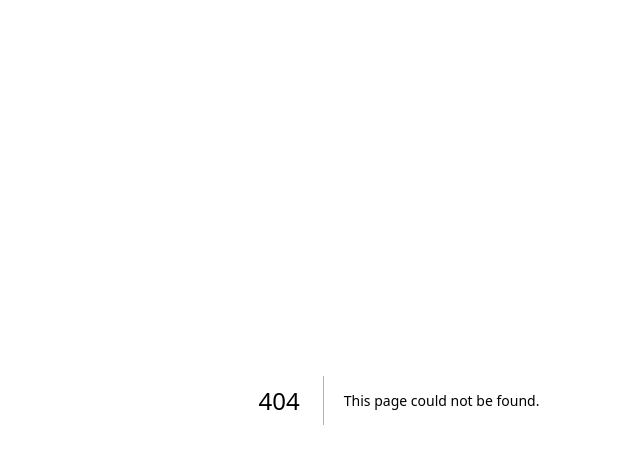
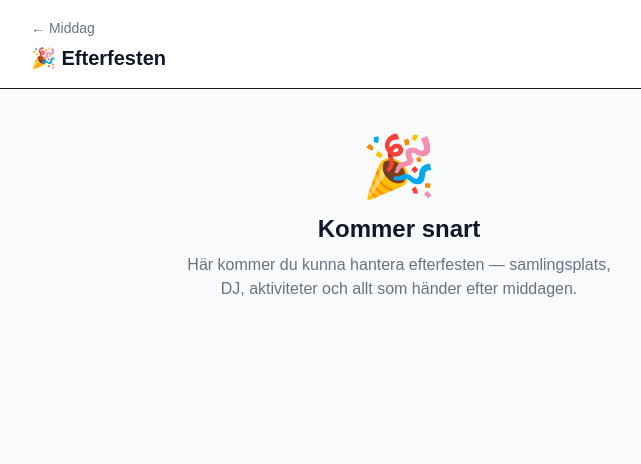
Before and after one commit to marcus-ai-bot/cykelfesten, a Next.js app: page /organizer/event/1/afterparty in a window 1280 px wide. Before the commit this address had no page. Shown: the top 464 px of the page, without its empty margins (241-882 px from the left). Built offline with nearby package versions, Linux system fonts and the light colour scheme.

Commit message:
Add Efterfesten card in Middag + coming soon page

```diff
--- /dev/null
+++ b/src/app/(organizer)/organizer/event/[eventId]/afterparty/page.tsx
@@ -0,0 +1,30 @@
+'use client';
+
+import { useParams } from 'next/navigation';
+import Link from 'next/link';
+
+export default function AfterpartyPage() {
+  const params = useParams();
+  const eventId = params.eventId as string;
+
+  return (
+    <div className="min-h-screen bg-gray-50">
+      <header className="bg-white border-b">
+        <div className="max-w-3xl mx-auto px-4 py-4">
+          <Link href={`/organizer/event/${eventId}?phase=dinner`} className="text-gray-500 hover:text-gray-700 text-sm">← Middag</Link>
+          <h1 className="text-xl font-bold text-gray-900 mt-1">🎉 Efterfesten</h1>
+        </div>
+      </header>
+
+      <main className="max-w-3xl mx-auto px-4 py-12">
+        <div className="text-center">
+          <div className="text-6xl mb-4">🎉</div>
+          <h2 className="text-2xl font-bold text-gray-900 mb-2">Kommer snart</h2>
+          <p className="text-gray-500 max-w-md mx-auto">
+            Här kommer du kunna hantera efterfesten — samlingsplats, DJ, aktiviteter och allt som händer efter middagen.
+          </p>
+        </div>
+      </main>
+    </div>
+  );
+}
--- a/src/components/organizer/PhaseContent.tsx
+++ b/src/components/organizer/PhaseContent.tsx
@@ -70,6 +70,12 @@ export function PhaseContent({ phase, eventId, eventSlug, eventStatus, couplesCo
             icon="🗺️"
             disabled={!hasMatching}
             step={liveStatus}
+          />
+          <ActionCard
+            href={`/organizer/event/${eventId}/afterparty`}
+            title="Efterfesten"
+            description="Samlingsplats efter middagen"
+            icon="🎉"
           />
         </div>
       );
```
